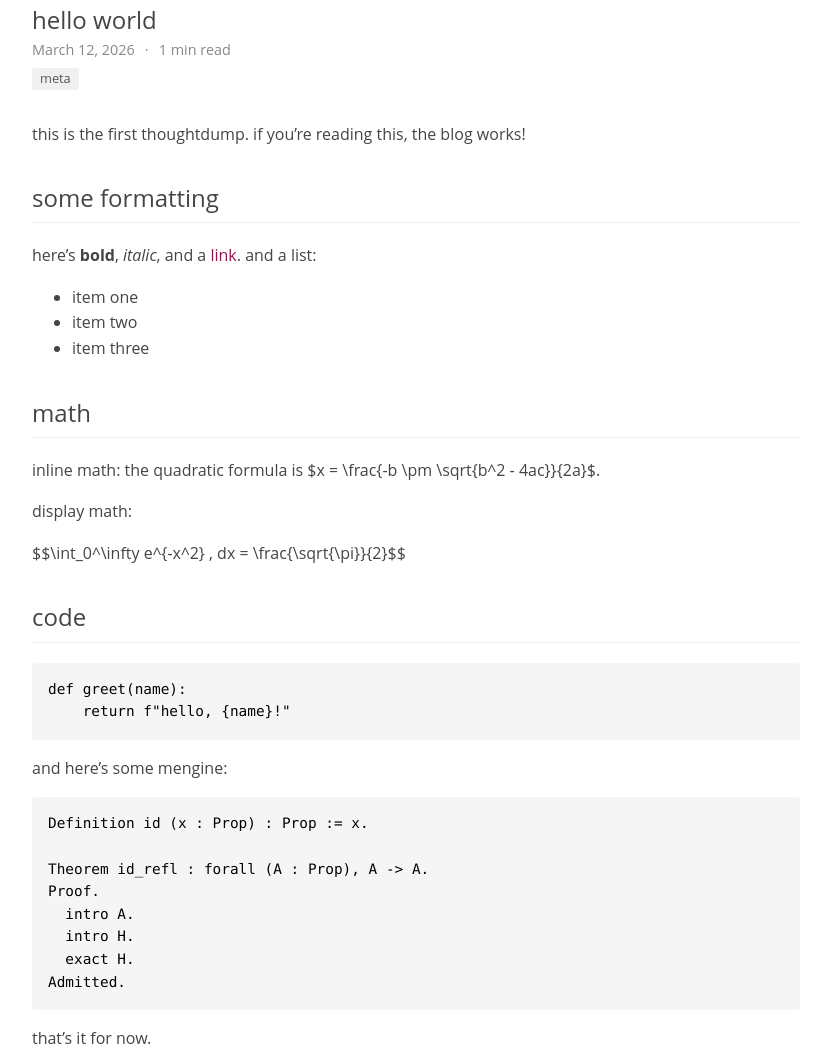
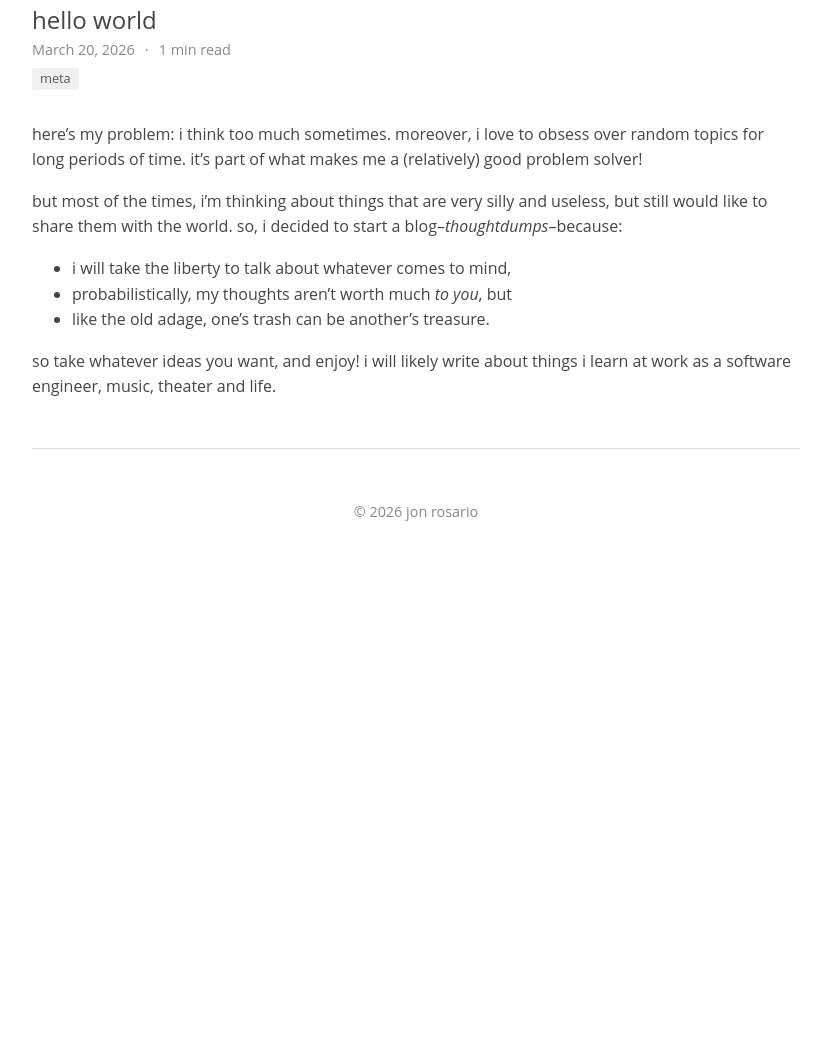
Before and after one commit to triviajon/triviajon2, an Eleventy site: page pages/thoughtdumps/posts/hello-world.md in a window 1280 px wide. Shown: the part 176-1231 px from the top of the page, without its empty margins (224-1055 px from the left). After the commit the page ends 800 px from the top, so only its background shows below. Built offline with nearby package versions, Linux system fonts and the light colour scheme; Eleventy itself is replaced by a stand-in of ours; files that its build step writes are made by us from their sources; what markdown-it-texmath would draw is missing.

Commit message:
Add first post

````diff
--- a/pages/thoughtdumps/posts/hello-world.md
+++ b/pages/thoughtdumps/posts/hello-world.md
@@ -1,46 +1,15 @@
 ---
 title: hello world
-date: 2026-03-12
+date: 2026-03-20
 tags: [meta]
-description: another hello world
+description: just another blog
 ---
 
-this is the first thoughtdump. if you're reading this, the blog works!
+here's my problem: i think too much sometimes. moreover, i love to obsess over random topics for long periods of time. it's part of what makes me a (relatively) good problem solver!
 
-## some formatting
+but most of the times, i'm thinking about things that are very silly and useless, but still would like to share them with the world. so, i decided to start a blog--*thoughtdumps*--because:
+- i will take the liberty to talk about whatever comes to mind,
+- probabilistically, my thoughts aren't worth much *to you*, but
+- like the old adage, one's trash can be another's treasure.
 
-here's **bold**, *italic*, and a [link](https://github.com/triviajon). and a list:
-
-- item one
-- item two
-- item three
-
-## math
-
-inline math: the quadratic formula is $x = \frac{-b \pm \sqrt{b^2 - 4ac}}{2a}$.
-
-display math:
-
-$$\int_0^\infty e^{-x^2} \, dx = \frac{\sqrt{\pi}}{2}$$
-
-## code
-
-```python
-def greet(name):
-    return f"hello, {name}!"
-```
-
-and here's some mengine:
-
-```mengine
-Definition id (x : Prop) : Prop := x.
-
-Theorem id_refl : forall (A : Prop), A -> A.
-Proof.
-  intro A.
-  intro H.
-  exact H.
-Admitted.
-```
-
-that's it for now.
+so take whatever ideas you want, and enjoy! i will likely write about things i learn at work as a software engineer, music, theater and life.
````
